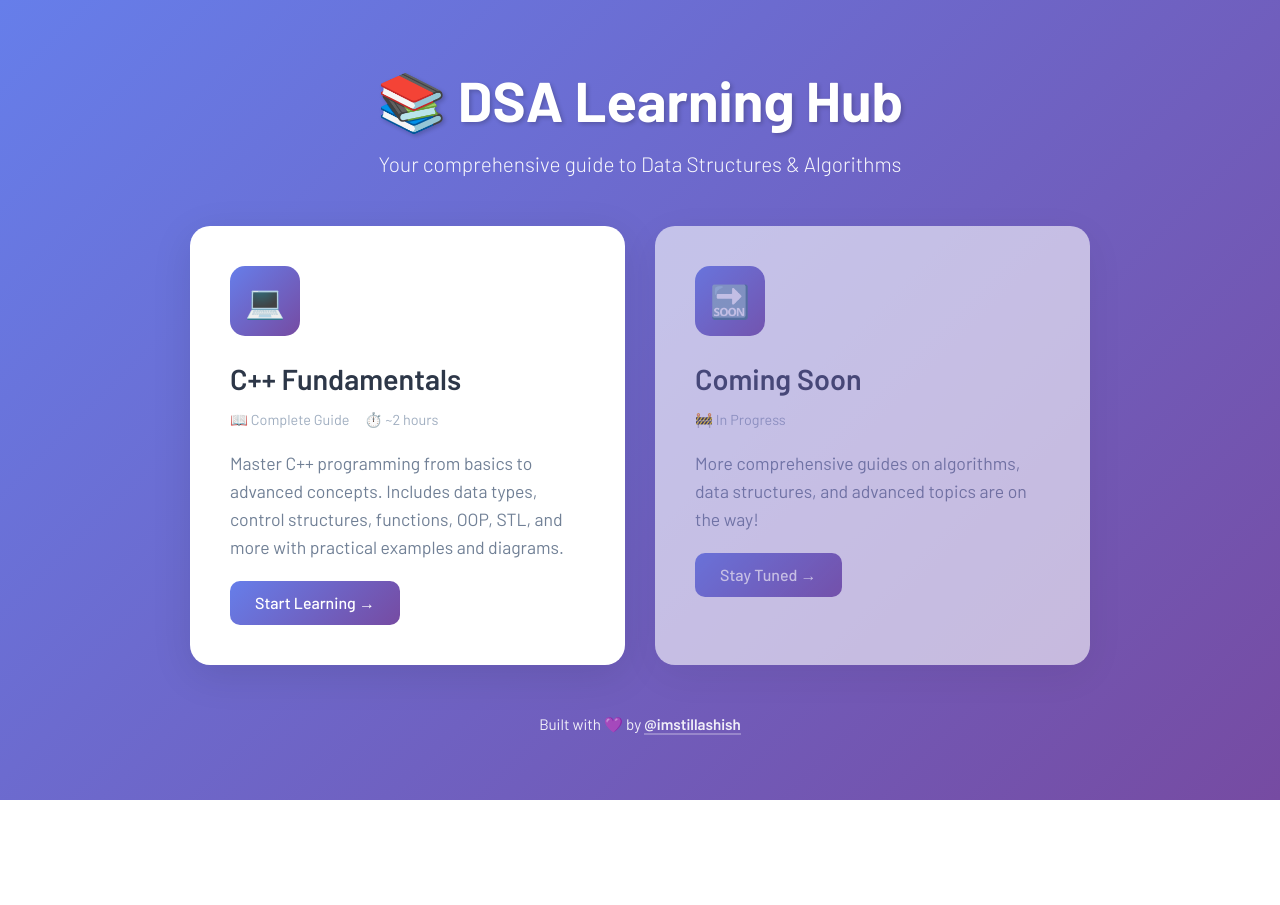
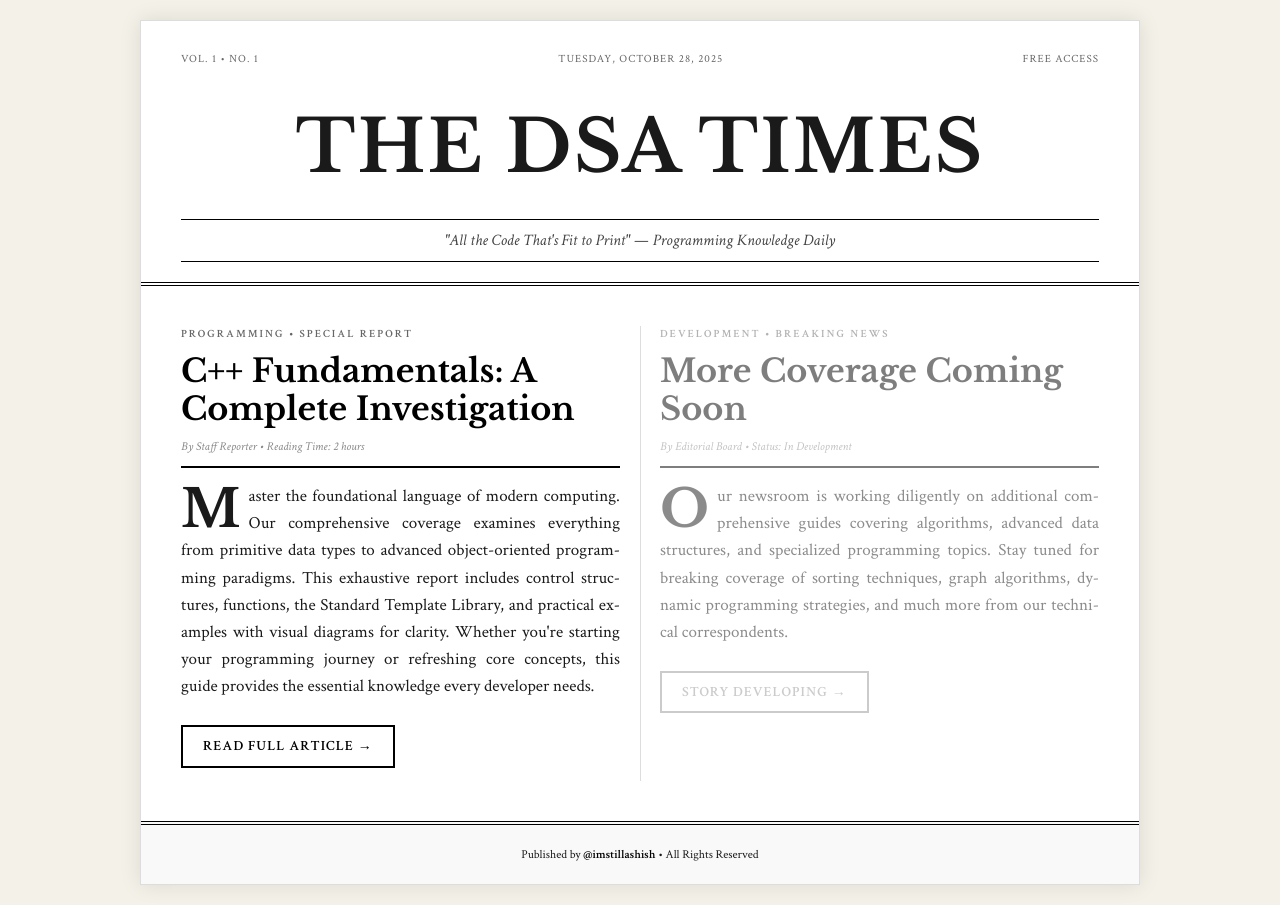
Before and after one commit to imstillashish/DSA, a plain HTML site: page index.html in a window 1280 px wide. Before the commit the page ends 800 px from the top, so only its background shows below. Drawn offline with nearby package versions, Linux system fonts and the light colour scheme.

Commit message:
Redesign index page with classic newspaper theme

```diff
--- a/index.html
+++ b/index.html
@@ -3,8 +3,8 @@
 <head>
     <meta charset="UTF-8">
     <meta name="viewport" content="width=device-width, initial-scale=1.0">
-    <title>DSA Learning Hub</title>
-    <link href="https://fonts.googleapis.com/css2?family=Barlow:wght@300;400;500;600;700&display=swap" rel="stylesheet">
+    <title>The DSA Times - Daily Programming Digest</title>
+    <link href="https://fonts.googleapis.com/css2?family=Libre+Baskerville:wght@400;700&family=Crimson+Text:ital,wght@0,400;0,600;1,400&display=swap" rel="stylesheet">
     <style>
         * {
             margin: 0;
@@ -13,235 +13,223 @@
         }
 
         body {
-            font-family: 'Barlow', sans-serif;
-            background: linear-gradient(135deg, #667eea 0%, #764ba2 100%);
-            min-height: 100vh;
-            display: flex;
-            align-items: center;
-            justify-content: center;
+            font-family: 'Crimson Text', serif;
+            background: #f4f1e8;
+            color: #1a1a1a;
             padding: 20px;
+            line-height: 1.6;
         }
 
-        .container {
-            max-width: 900px;
-            width: 100%;
+        .newspaper {
+            max-width: 1000px;
+            margin: 0 auto;
+            background: #fff;
+            box-shadow: 0 0 20px rgba(0,0,0,0.1);
+            border: 1px solid #ddd;
         }
 
-        .header {
+        .masthead {
+            border-bottom: 4px double #000;
+            padding: 30px 40px 20px;
             text-align: center;
-            color: white;
-            margin-bottom: 50px;
-            animation: fadeInDown 0.8s ease;
+            background: #fff;
         }
 
-        .header h1 {
-            font-size: 3.5em;
-            font-weight: 700;
-            margin-bottom: 15px;
-            text-shadow: 2px 2px 4px rgba(0, 0, 0, 0.2);
+        .masthead-top {
+            display: flex;
+            justify-content: space-between;
+            font-size: 11px;
+            text-transform: uppercase;
+            letter-spacing: 1px;
+            margin-bottom: 10px;
+            color: #666;
         }
 
-        .header p {
-            font-size: 1.3em;
-            font-weight: 300;
-            opacity: 0.95;
+        .newspaper-title {
+            font-family: 'Libre Baskerville', serif;
+            font-size: 72px;
+            font-weight: 700;
+            letter-spacing: 2px;
+            margin: 20px 0 10px;
+            text-transform: uppercase;
         }
 
-        .cards-grid {
-            display: grid;
-            grid-template-columns: repeat(auto-fit, minmax(350px, 1fr));
-            gap: 30px;
-            animation: fadeInUp 0.8s ease 0.3s backwards;
+        .tagline {
+            font-style: italic;
+            font-size: 16px;
+            color: #444;
+            border-top: 1px solid #000;
+            border-bottom: 1px solid #000;
+            padding: 8px 0;
+            margin-top: 15px;
         }
 
-        .card {
-            background: white;
-            border-radius: 20px;
+        .content {
             padding: 40px;
-            box-shadow: 0 10px 40px rgba(0, 0, 0, 0.1);
-            transition: all 0.3s ease;
-            cursor: pointer;
-            text-decoration: none;
-            color: inherit;
-            display: block;
+            column-count: 2;
+            column-gap: 40px;
+            column-rule: 1px solid #ddd;
         }
 
-        .card:hover {
-            transform: translateY(-10px);
-            box-shadow: 0 20px 60px rgba(0, 0, 0, 0.2);
+        .article {
+            break-inside: avoid;
+            margin-bottom: 40px;
+            page-break-inside: avoid;
         }
 
-        .card-icon {
-            width: 70px;
-            height: 70px;
-            background: linear-gradient(135deg, #667eea 0%, #764ba2 100%);
-            border-radius: 15px;
-            display: flex;
-            align-items: center;
-            justify-content: center;
-            margin-bottom: 25px;
-            font-size: 2em;
+        .article-header {
+            border-bottom: 2px solid #000;
+            margin-bottom: 15px;
+            padding-bottom: 10px;
         }
 
-        .card-title {
-            font-size: 1.8em;
+        .article-category {
+            font-size: 11px;
+            text-transform: uppercase;
+            letter-spacing: 2px;
+            color: #666;
             font-weight: 600;
-            margin-bottom: 15px;
-            color: #2d3748;
         }
 
-        .card-description {
-            font-size: 1.1em;
-            color: #718096;
-            line-height: 1.6;
-            margin-bottom: 20px;
+        .article-title {
+            font-family: 'Libre Baskerville', serif;
+            font-size: 32px;
+            font-weight: 700;
+            line-height: 1.2;
+            margin: 8px 0;
+            color: #000;
         }
 
-        .card-meta {
-            display: flex;
-            gap: 15px;
-            font-size: 0.9em;
-            color: #a0aec0;
-            margin-bottom: 20px;
+        .article-meta {
+            font-size: 12px;
+            color: #888;
+            font-style: italic;
+            margin-top: 8px;
         }
 
-        .card-meta span {
-            display: flex;
-            align-items: center;
-            gap: 5px;
+        .article-content {
+            font-size: 17px;
+            text-align: justify;
+            margin-bottom: 15px;
+            hyphens: auto;
         }
 
-        .card-button {
-            display: inline-flex;
-            align-items: center;
-            gap: 10px;
-            background: linear-gradient(135deg, #667eea 0%, #764ba2 100%);
-            color: white;
-            padding: 12px 25px;
-            border-radius: 10px;
-            font-weight: 500;
-            transition: all 0.3s ease;
+        .article-content::first-letter {
+            font-size: 52px;
+            font-weight: 700;
+            float: left;
+            line-height: 48px;
+            margin: 2px 8px 0 0;
+            font-family: 'Libre Baskerville', serif;
         }
 
-        .card:hover .card-button {
-            transform: translateX(5px);
+        .read-more {
+            display: inline-block;
+            text-decoration: none;
+            color: #000;
+            font-weight: 600;
+            font-size: 14px;
+            text-transform: uppercase;
+            letter-spacing: 1px;
+            border: 2px solid #000;
+            padding: 8px 20px;
+            transition: all 0.2s;
+            margin-top: 10px;
+        }
+
+        .read-more:hover {
+            background: #000;
+            color: #fff;
+        }
+
+        .coming-soon {
+            opacity: 0.5;
+        }
+
+        .coming-soon .read-more {
+            pointer-events: none;
+            border-color: #999;
+            color: #999;
         }
 
         .footer {
+            border-top: 4px double #000;
+            padding: 20px 40px;
             text-align: center;
-            color: white;
-            margin-top: 50px;
-            font-size: 0.95em;
-            opacity: 0.9;
-            animation: fadeIn 1s ease 0.6s backwards;
+            font-size: 12px;
+            background: #f9f9f9;
         }
 
         .footer a {
-            color: white;
+            color: #000;
             text-decoration: none;
             font-weight: 600;
-            border-bottom: 2px solid rgba(255, 255, 255, 0.3);
-            transition: border-color 0.3s ease;
         }
 
         .footer a:hover {
-            border-bottom-color: white;
-        }
-
-        @keyframes fadeInDown {
-            from {
-                opacity: 0;
-                transform: translateY(-30px);
-            }
-            to {
-                opacity: 1;
-                transform: translateY(0);
-            }
-        }
-
-        @keyframes fadeInUp {
-            from {
-                opacity: 0;
-                transform: translateY(30px);
-            }
-            to {
-                opacity: 1;
-                transform: translateY(0);
-            }
-        }
-
-        @keyframes fadeIn {
-            from {
-                opacity: 0;
-            }
-            to {
-                opacity: 1;
-            }
+            text-decoration: underline;
         }
 
         @media (max-width: 768px) {
-            .header h1 {
-                font-size: 2.5em;
+            .content {
+                column-count: 1;
+                padding: 20px;
             }
 
-            .header p {
-                font-size: 1.1em;
+            .newspaper-title {
+                font-size: 42px;
             }
 
-            .cards-grid {
-                grid-template-columns: 1fr;
+            .article-title {
+                font-size: 24px;
             }
 
-            .card {
-                padding: 30px;
+            .masthead {
+                padding: 20px;
             }
         }
     </style>
 </head>
 <body>
-    <div class="container">
-        <div class="header">
-            <h1>📚 DSA Learning Hub</h1>
-            <p>Your comprehensive guide to Data Structures & Algorithms</p>
+    <div class="newspaper">
+        <div class="masthead">
+            <div class="masthead-top">
+                <span>Vol. 1 • No. 1</span>
+                <span>Tuesday, October 28, 2025</span>
+                <span>Free Access</span>
+            </div>
+            <h1 class="newspaper-title">The DSA Times</h1>
+            <p class="tagline">"All the Code That's Fit to Print" — Programming Knowledge Daily</p>
         </div>
 
-        <div class="cards-grid">
-            <a href="cpp_fundamentals_notes.html" class="card">
-                <div class="card-icon">💻</div>
-                <h2 class="card-title">C++ Fundamentals</h2>
-                <div class="card-meta">
-                    <span>📖 Complete Guide</span>
-                    <span>⏱️ ~2 hours</span>
+        <div class="content">
+            <article class="article">
+                <div class="article-header">
+                    <div class="article-category">Programming • Special Report</div>
+                    <h2 class="article-title">C++ Fundamentals: A Complete Investigation</h2>
+                    <div class="article-meta">By Staff Reporter • Reading Time: 2 hours</div>
                 </div>
-                <p class="card-description">
-                    Master C++ programming from basics to advanced concepts. Includes data types,
-                    control structures, functions, OOP, STL, and more with practical examples and diagrams.
-                </p>
-                <div class="card-button">
-                    Start Learning →
+                <div class="article-content">
+                    Master the foundational language of modern computing. Our comprehensive coverage examines everything from primitive data types to advanced object-oriented programming paradigms. This exhaustive report includes control structures, functions, the Standard Template Library, and practical examples with visual diagrams for clarity. Whether you're starting your programming journey or refreshing core concepts, this guide provides the essential knowledge every developer needs.
                 </div>
-            </a>
+                <a href="cpp_fundamentals_notes.html" class="read-more">Read Full Article →</a>
+            </article>
 
-            <!-- Placeholder for future content -->
-            <div class="card" style="opacity: 0.6; cursor: default; pointer-events: none;">
-                <div class="card-icon">🔜</div>
-                <h2 class="card-title">Coming Soon</h2>
-                <div class="card-meta">
-                    <span>🚧 In Progress</span>
+            <article class="article coming-soon">
+                <div class="article-header">
+                    <div class="article-category">Development • Breaking News</div>
+                    <h2 class="article-title">More Coverage Coming Soon</h2>
+                    <div class="article-meta">By Editorial Board • Status: In Development</div>
                 </div>
-                <p class="card-description">
-                    More comprehensive guides on algorithms, data structures, and advanced topics are on the way!
-                </p>
-                <div class="card-button">
-                    Stay Tuned →
+                <div class="article-content">
+                    Our newsroom is working diligently on additional comprehensive guides covering algorithms, advanced data structures, and specialized programming topics. Stay tuned for breaking coverage of sorting techniques, graph algorithms, dynamic programming strategies, and much more from our technical correspondents.
                 </div>
-            </div>
+                <span class="read-more">Story Developing →</span>
+            </article>
         </div>
 
         <div class="footer">
-            <p>
-                Built with 💜 by <a href="https://github.com/imstillashish" target="_blank">@imstillashish</a>
-            </p>
+            <p>Published by <a href="https://github.com/imstillashish" target="_blank">@imstillashish</a> • All Rights Reserved</p>
         </div>
     </div>
 </body>
```
